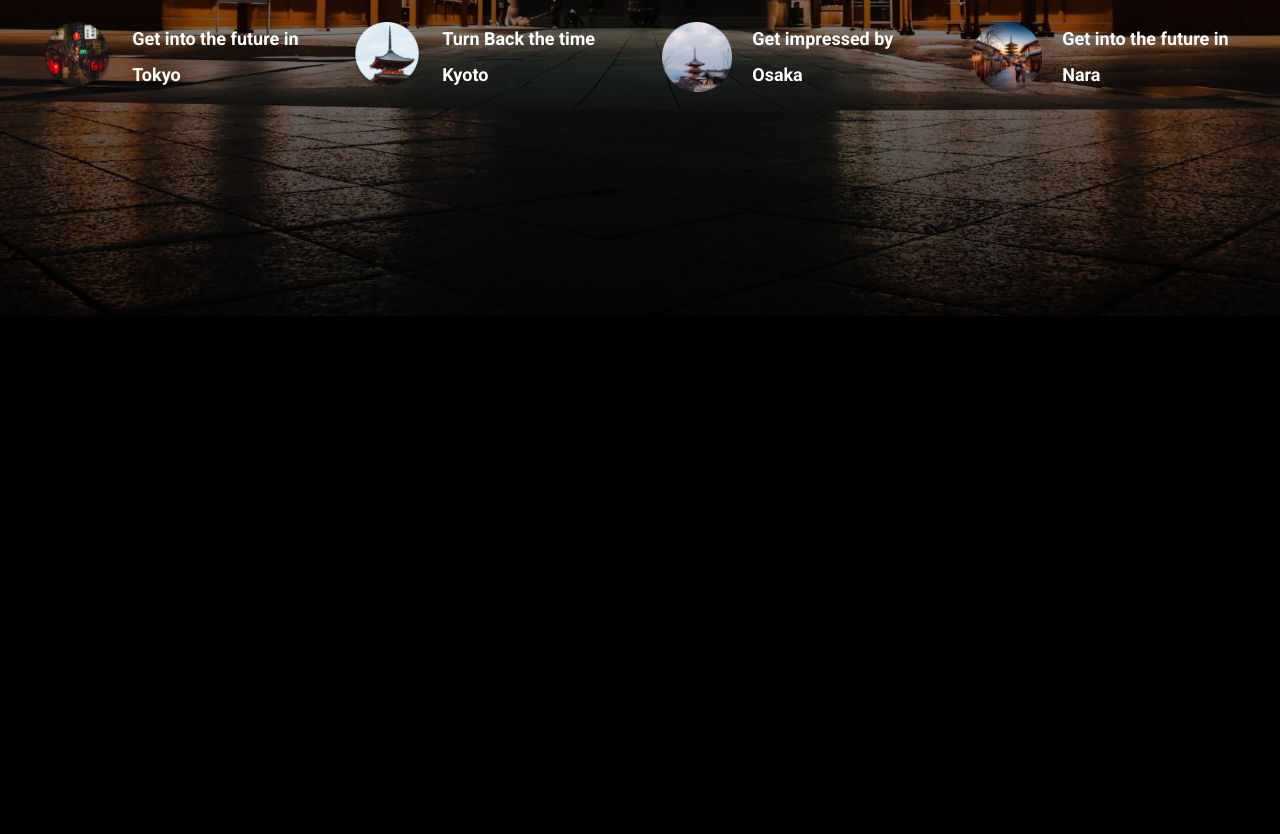
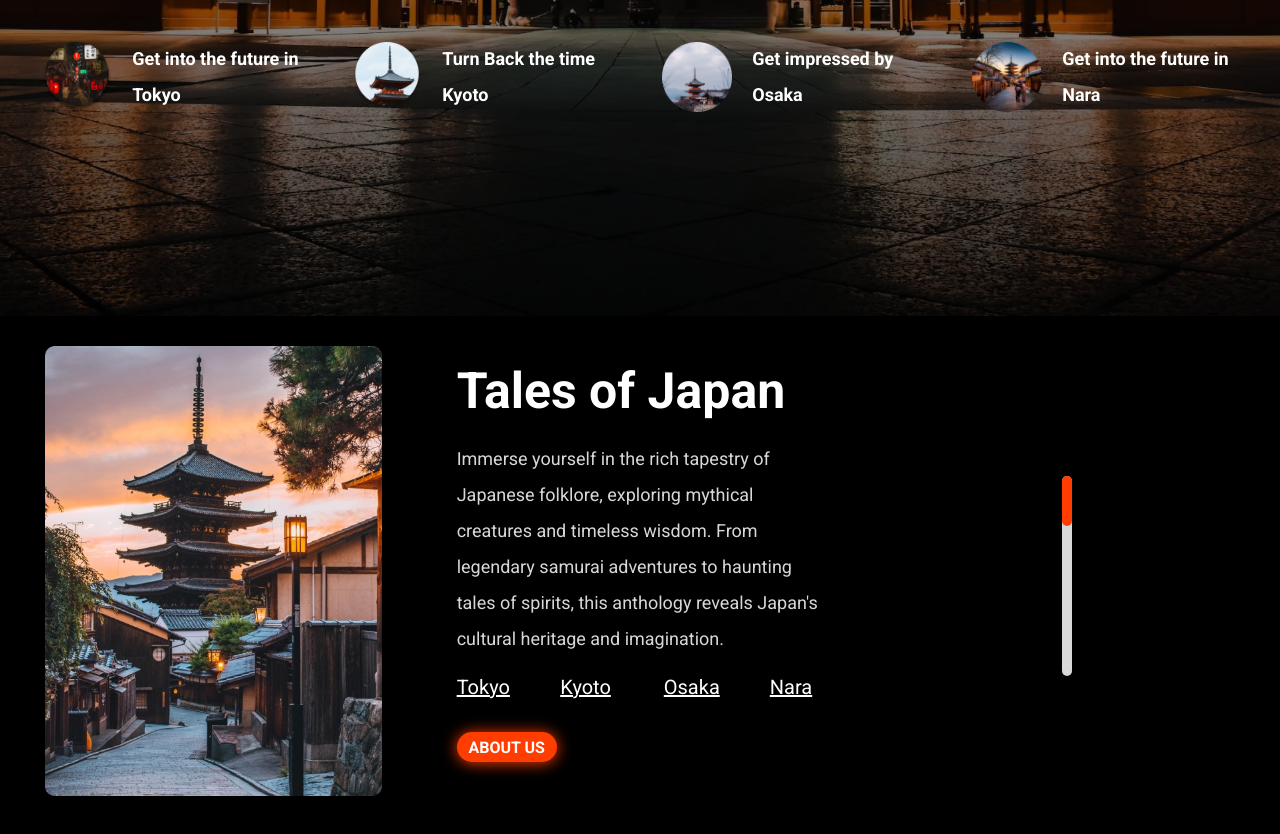
Before and after one commit to BryanQuin3/Japan, a plain HTML site: page index.html in a window 1280 px wide. Shown: the part 484-1318 px from the top of the page. Before the commit the page ends 800 px from the top, so only its background shows below. Drawn offline with Linux system fonts and the light colour scheme.

Commit message:
Add files via upload

```diff
--- a/build/css/app.css
+++ b/build/css/app.css
@@ -62,6 +62,7 @@ ul {
   background-size: cover;
   min-height: 100vh;
   position: relative;
+  padding-top: 2rem;
 }
 
 @media (min-width: 992px) {
@@ -166,15 +167,27 @@ ul {
   color: #fff;
 }
 
+.btn {
+  display: none;
+  text-align: center;
+  background-color: #FF3D00;
+  border-radius: 2rem;
+  width: 10rem;
+  height: 3rem;
+  box-shadow: 0 0.1rem 1.5rem 0 #FF3D00;
+  margin-right: 2rem;
+}
+.btn:hover {
+  color: #fff;
+  scale: 1.05;
+  box-shadow: 0 0.4rem 2.5rem 0 #FF3D00;
+}
+
 /* Estilos para mostrar las opciones del menú */
 .show-menu {
   display: flex;
   flex-direction: column;
   justify-content: center;
-}
-
-.btn {
-  display: none;
 }
 
 @media (min-width: 992px) {
@@ -189,17 +202,6 @@ ul {
   }
   .btn {
     display: block;
-    text-align: center;
-    background-color: #FF3D00;
-    border-radius: 2rem;
-    width: 8.5rem;
-    height: 3rem;
-    margin-right: 2rem;
-  }
-  .btn:hover {
-    color: #fff;
-    background-color: #ff6232;
-    scale: 1.05;
   }
   .menu-icon {
     display: none;
@@ -283,5 +285,106 @@ ul {
     grid-template-columns: repeat(4, 1fr);
   }
 }
+.main_container {
+  margin: 3rem 0;
+  display: grid;
+  grid-template-columns: repeat(1, 1fr);
+  gap: 5rem;
+  place-items: center;
+  color: #fff;
+}
+.main_container img {
+  max-width: 100%;
+  max-height: 45rem;
+}
+.main_container p {
+  color: #d8d8d8;
+  margin-top: 0;
+}
+
+.scroll {
+  display: none;
+}
+
+.city_info {
+  margin: 0 3rem;
+  display: flex;
+  flex-direction: column;
+  justify-content: center;
+  align-items: center;
+}
+.city_info h2 {
+  font-size: 5rem;
+  margin: -5rem 0 0 0;
+}
+.city_info p {
+  margin-bottom: 3rem;
+}
+.city_info .btn {
+  display: block;
+}
+.city_info .cities {
+  display: grid;
+  grid-template-columns: repeat(4, 1fr);
+  margin: 0 0 2.5rem 0;
+  column-gap: 5rem;
+}
+.city_info .cities a {
+  text-decoration: underline;
+  text-transform: capitalize;
+  font-weight: 500;
+  font-size: 2rem;
+}
+.city_info .cities a:focus {
+  color: #FF3D00;
+}
+.city_info .cities a:hover {
+  cursor: pointer;
+  color: #FF3D00;
+}
+
+@media (min-width: 768px) {
+  .main_container {
+    grid-template-columns: 40% 40% 10%;
+  }
+  .scroll {
+    display: block;
+    transform: rotate(90deg);
+    background-color: #d8d8d8;
+    border-radius: 1.4rem;
+    height: 1rem;
+    width: 20rem;
+  }
+  .scroll .position {
+    height: 1rem;
+    width: 5rem;
+    background-color: #FF3D00;
+    border-radius: 1.4rem;
+  }
+  .scroll p {
+    text-transform: uppercase;
+    font-size: 1.4rem;
+    font-weight: 600;
+  }
+  .city_info {
+    align-items: start;
+  }
+}
+@media (min-width: 992px) {
+  .main_container {
+    grid-template-columns: repeat(3, 1fr);
+    gap: 0;
+  }
+  .city_info p {
+    margin-bottom: 1rem;
+  }
+  .cities {
+    margin: 0;
+    column-gap: 0;
+  }
+  .cities p {
+    margin: 0;
+  }
+}
 
 /*# sourceMappingURL=app.css.map */
--- a/index.html
+++ b/index.html
@@ -88,6 +88,33 @@
         </section>
       </div>
     </header>
+    <main class="main_container">
+      <picture>
+        <source srcset="./build/img/tales.webp" type="image/webp">
+        <img loading="lazy" src="./build/img/tales.png" alt="tales">
+      </picture>
+      <section class="city_info">
+        <h2>Tales of Japan</h2>
+        <p>
+          Immerse yourself in
+          the rich tapestry of Japanese folklore, exploring mythical creatures
+          and timeless wisdom. From legendary samurai
+          adventures to haunting tales of spirits, this anthology reveals
+          Japan's cultural heritage and imagination.
+        </p>
+          <ul class="cities">
+              <li><a href="#t">Tokyo</a></li>
+              <li><a href="#t">Kyoto</a></li>
+              <li><a href="#t">Osaka</a></li>
+              <li><a href="#t">Nara</a></li>
+          </ul>
+          <a href="#" class="btn">About us</a>
+      </section>
+      <div class="scroll">
+        <div class="position">
+        </div>
+      </div>
+    </main>
     <script src="build/javascript/app.js"></script>
   </body>
 </html>
```
Also changed, not shown: build/img/tales.webp (added), 1 other file.
